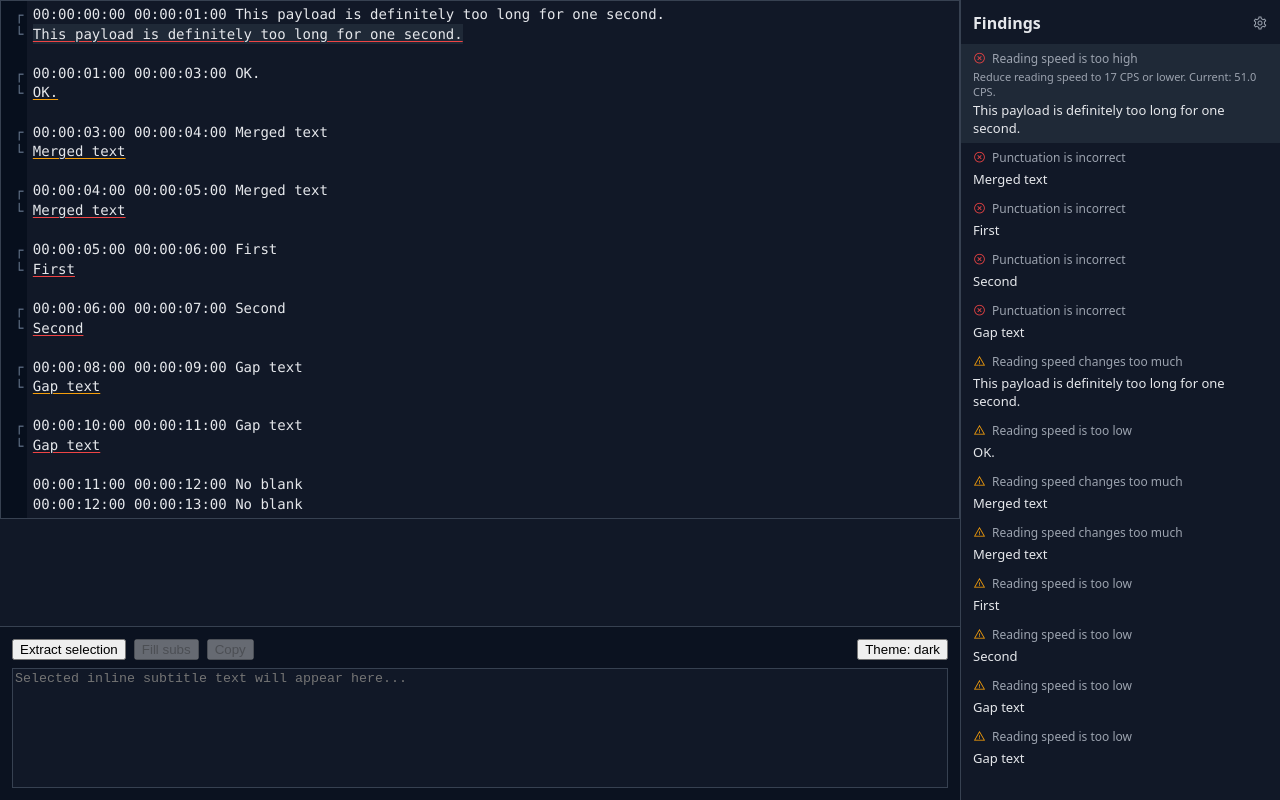
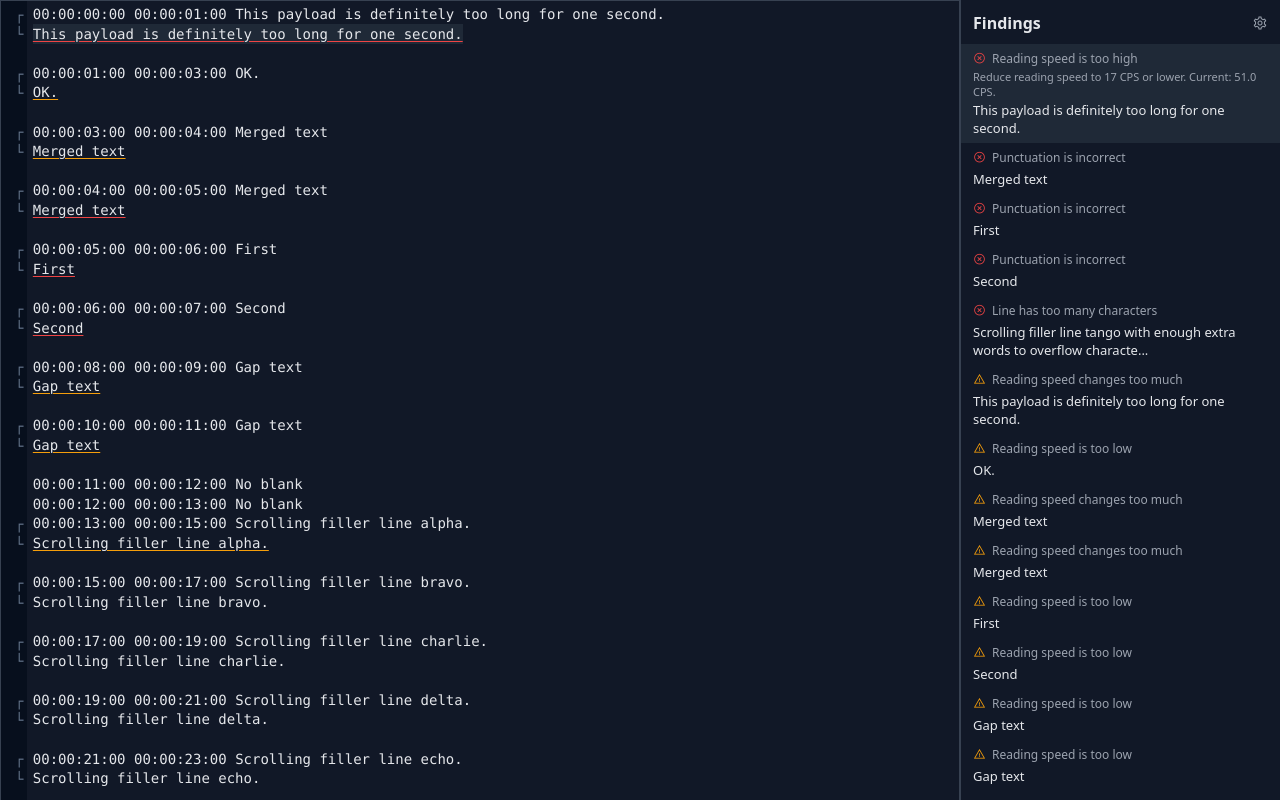
Before and after one commit to weiying-chen/sub, a React (Vite) app: page / in a window 1280 px wide. Shown: the top 800 px of the page. Built offline with nearby package versions, Linux system fonts and the light colour scheme; a web font is replaced by a local one.

Commit message:
Improve sidebar finding scroll behavior

```diff
--- a/src/App.tsx
+++ b/src/App.tsx
@@ -147,11 +147,6 @@ function parseTextList(raw: string): string[] {
 const capitalizationTerms = parseTextList(capitalizationTermsText)
 const punctuationAbbreviations = parseTextList(punctuationAbbreviationsText)
 const properNouns = parseTextList(properNounsText)
-
-type ScrollSnapshot = {
-  el: HTMLElement
-  top: number
-}
 
 function getFindingId(finding: Finding, index: number): string {
   return `${finding.type}-${finding.lineIndex}-${index}`
@@ -345,30 +340,6 @@ function getFindingAnchor(view: EditorView, finding: Finding): number {
   return line.from
 }
 
-function collectScrollContainers(view: EditorView): ScrollSnapshot[] {
-  const snapshots: ScrollSnapshot[] = []
-  const seen = new Set<HTMLElement>()
-  let cur: HTMLElement | null = view.scrollDOM
-  while (cur) {
-    if (!seen.has(cur) && cur.scrollHeight > cur.clientHeight + 1) {
-      seen.add(cur)
-      snapshots.push({ el: cur, top: cur.scrollTop })
-    }
-    cur = cur.parentElement
-  }
-
-  const docScroller = view.scrollDOM.ownerDocument?.scrollingElement
-  if (
-    docScroller instanceof HTMLElement &&
-    !seen.has(docScroller) &&
-    docScroller.scrollHeight > docScroller.clientHeight + 1
-  ) {
-    snapshots.push({ el: docScroller, top: docScroller.scrollTop })
-  }
-
-  return snapshots
-}
-
 function focusEditorContent(view: EditorView) {
   const content = view.contentDOM as HTMLElement | null
   if (!content || typeof content.focus !== "function") return
@@ -376,6 +347,37 @@ function focusEditorContent(view: EditorView) {
     content.focus({ preventScroll: true })
   } catch {
     content.focus()
+  }
+}
+
+function withTemporarySmoothScroll(view: EditorView, fn: () => void) {
+  const touched = new Map<HTMLElement, string>()
+
+  const apply = (el: Element | null | undefined) => {
+    if (!(el instanceof HTMLElement) || touched.has(el)) return
+    touched.set(el, el.style.scrollBehavior)
+    el.style.scrollBehavior = "smooth"
+  }
+
+  apply(view.scrollDOM)
+
+  let cur: HTMLElement | null = view.scrollDOM.parentElement
+  while (cur) {
+    if (cur.scrollHeight > cur.clientHeight + 1) apply(cur)
+    cur = cur.parentElement
+  }
+
+  const docScroller = view.scrollDOM.ownerDocument?.scrollingElement
+  if (docScroller instanceof HTMLElement) apply(docScroller)
+
+  try {
+    fn()
+  } finally {
+    window.setTimeout(() => {
+      for (const [el, previous] of touched) {
+        el.style.scrollBehavior = previous
+      }
+    }, 450)
   }
 }
 
@@ -404,16 +406,12 @@ export default function App({
   const [isRulesModalOpen, setIsRulesModalOpen] = useState(false)
   const [isRulesModalMounted, setIsRulesModalMounted] = useState(false)
   const [suppressFindingMotion, setSuppressFindingMotion] = useState(false)
-  const scrollAnimFrameRef = useRef<number | null>(null)
   const pendingClickFindingIdRef = useRef<string | null>(null)
   const rulesModalCloseTimerRef = useRef<number | null>(null)
   const findingMotionTimerRef = useRef<number | null>(null)
 
   useEffect(() => {
     return () => {
-      if (scrollAnimFrameRef.current !== null) {
-        cancelAnimationFrame(scrollAnimFrameRef.current)
-      }
       if (rulesModalCloseTimerRef.current !== null) {
         clearTimeout(rulesModalCloseTimerRef.current)
       }
@@ -611,62 +609,14 @@ export default function App({
       pendingClickFindingIdRef.current = findingId
       setActiveFindingId(findingId)
       const anchor = getFindingAnchor(view, finding)
-      const snapshots = collectScrollContainers(view)
 
-      view.dispatch({
-        selection: { anchor },
-        scrollIntoView: true,
+      withTemporarySmoothScroll(view, () => {
+        view.dispatch({
+          selection: { anchor },
+          effects: EditorView.scrollIntoView(anchor, { y: "center" }),
+        })
       })
-
-      if (scrollAnimFrameRef.current !== null) {
-        cancelAnimationFrame(scrollAnimFrameRef.current)
-      }
-
-      scrollAnimFrameRef.current = requestAnimationFrame(() => {
-        const moved = snapshots
-          .map(({ el, top }) => ({ el, startTop: top, targetTop: el.scrollTop }))
-          .filter(({ startTop, targetTop }) => Math.abs(targetTop - startTop) > 0.5)
-
-        if (moved.length === 0) {
-          focusEditorContent(view)
-          scrollAnimFrameRef.current = null
-          return
-        }
-
-        const primary = moved.reduce((best, cur) =>
-          Math.abs(cur.targetTop - cur.startTop) > Math.abs(best.targetTop - best.startTop)
-            ? cur
-            : best
-        )
-
-        const { el, startTop, targetTop } = primary
-        const delta = targetTop - startTop
-        if (Math.abs(delta) < 1) {
-          focusEditorContent(view)
-          scrollAnimFrameRef.current = null
-          return
-        }
-
-        el.scrollTop = startTop
-        const durationMs = 420
-        const start = performance.now()
-        const easeInOutCubic = (t: number) =>
-          t < 0.5 ? 4 * t * t * t : 1 - Math.pow(-2 * t + 2, 3) / 2
-
-        const step = (now: number) => {
-          const elapsed = now - start
-          const t = Math.min(1, elapsed / durationMs)
-          el.scrollTop = startTop + delta * easeInOutCubic(t)
-          if (t < 1) {
-            scrollAnimFrameRef.current = requestAnimationFrame(step)
-          } else {
-            scrollAnimFrameRef.current = null
-            focusEditorContent(view)
-          }
-        }
-
-        scrollAnimFrameRef.current = requestAnimationFrame(step)
-      })
+      focusEditorContent(view)
     },
     [view]
   )
--- a/src/fixtures/subtitles.ts
+++ b/src/fixtures/subtitles.ts
@@ -1,4 +1,4 @@
-export const sampleSubtitles = [
+const baseSampleSubtitles = [
   // 1) Single block, payload TOO LONG for duration
   '00:00:00:00\t00:00:01:00\tThis payload is definitely too long for one second.',
   'This payload is definitely too long for one second.',
@@ -36,4 +36,43 @@ export const sampleSubtitles = [
   // 6) Two blocks, SAME payload, CONTIGUOUS, NO blank line between
   '00:00:11:00\t00:00:12:00\tNo blank',
   '00:00:12:00\t00:00:13:00\tNo blank',
+]
+
+const scrollFillerWords = [
+  'alpha',
+  'bravo',
+  'charlie',
+  'delta',
+  'echo',
+  'foxtrot',
+  'golf',
+  'hotel',
+  'india',
+  'juliet',
+  'kilo',
+  'lima',
+  'mango',
+  'nectar',
+  'olive',
+  'piano',
+  'quartz',
+  'river',
+  'solar',
+  'tango',
+]
+
+const scrollFillerSubtitles = scrollFillerWords.flatMap((word, index) => {
+  const startSecond = 13 + index * 2
+  const isLast = index === scrollFillerWords.length - 1
+  const endSecond = startSecond + (isLast ? 6 : 2)
+  const timestamp = `00:00:${String(startSecond).padStart(2, '0')}:00\t00:00:${String(endSecond).padStart(2, '0')}:00`
+  const text = isLast
+    ? "Scrolling filler line tango with enough extra words to overflow characters."
+    : `Scrolling filler line ${word}.`
+  return [`${timestamp}\t${text}`, text, '']
+})
+
+export const sampleSubtitles = [
+  ...baseSampleSubtitles,
+  ...scrollFillerSubtitles,
 ].join('\n')
```
Also changed, not shown: 1 other file (tests, documents, lock files or other folders).
